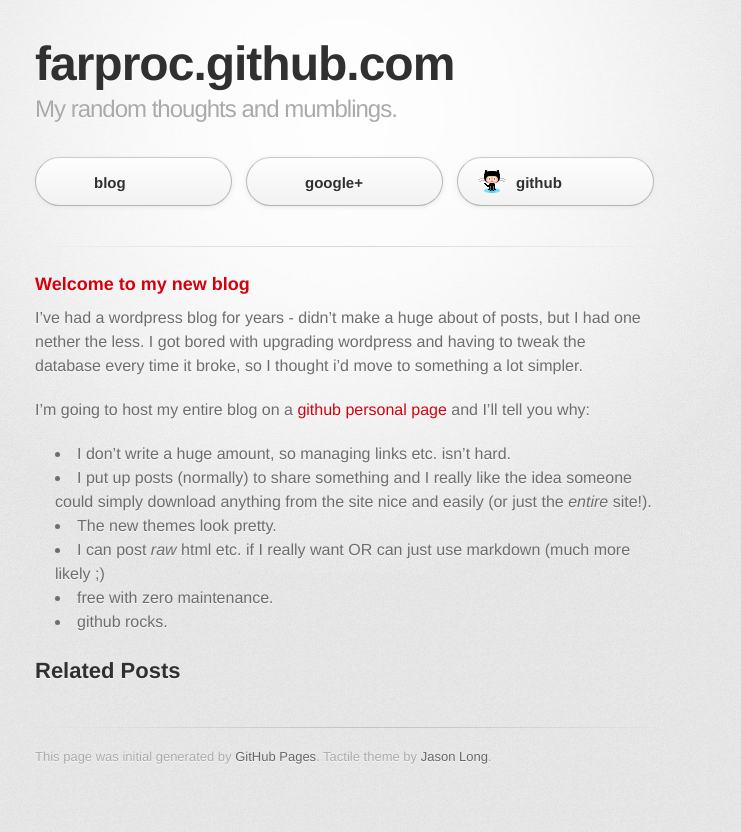
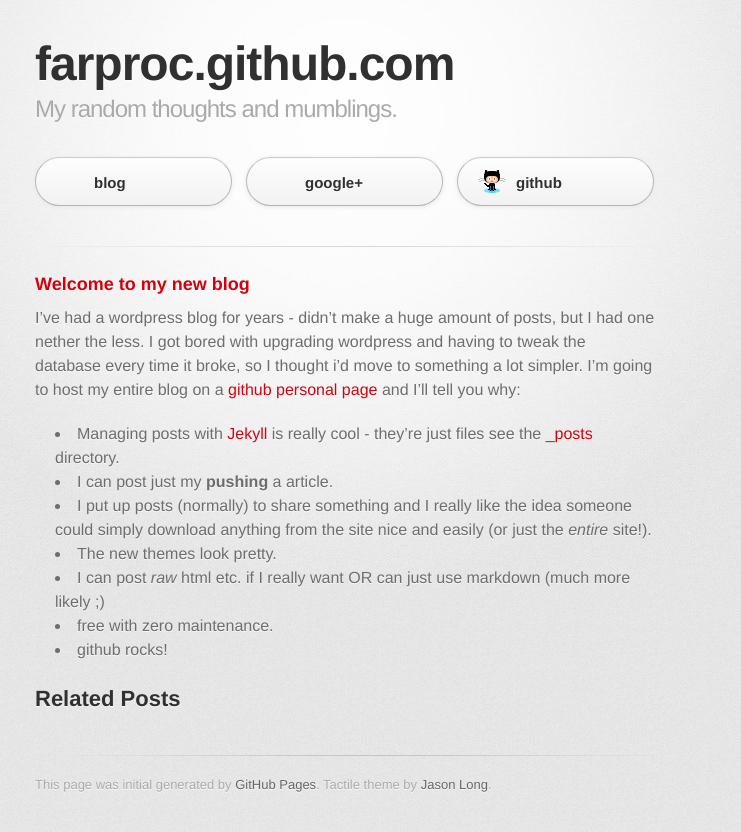
Before and after one commit to farproc/farproc.github.com, a Jekyll site: the page built from _posts/2012-07-04-Welcome.md, in a window 1280 px wide. Shown: the top 832 px of the page, without its empty margins (295-1036 px from the left). Built offline with Jekyll 4.4.1, drawn with Linux system fonts in a browser that asks for light colours; some web fonts are replaced.

Commit message:
updated welcome post

```diff
--- a/_layouts/default.html
+++ b/_layouts/default.html
@@ -22,7 +22,7 @@
             </header>
 
             <section id="downloads" class="clearfix">
-                <a href="https://farproc.github.com/" class="button"><span>blog</span></a>
+                <a href="/" class="button"><span>blog</span></a>
                 <a href="https://plus.google.com/105697390180561946359" class="button"><span>google+</span></a>
                 <a href="https://github.com/farproc" id="view-on-github" class="button"><span>github</span></a>
             </section>
--- a/_posts/2012-07-04-Welcome.md
+++ b/_posts/2012-07-04-Welcome.md
@@ -5,13 +5,12 @@
 
 ### {{ page.title }}
 
-I've had a wordpress blog for years - didn't make a huge about of posts, but I had one nether the less. I got bored with upgrading wordpress and having to tweak the database every time it broke, so I thought i'd move to something a lot simpler.
+I've had a wordpress blog for years - didn't make a huge amount of posts, but I had one nether the less. I got bored with upgrading wordpress and having to tweak the database every time it broke, so I thought i'd move to something a lot simpler. I'm going to host my entire blog on a [github personal page](http://pages.github.com/) and I'll tell you why:
 
-I'm going to host my entire blog on a [github personal page](http://pages.github.com/) and I'll tell you why:
-
-* I don't write a huge amount, so managing links etc. isn't hard.
+* Managing posts with [Jekyll](https://github.com/mojombo/jekyll/) is really cool - they're just files see the [\_posts](https://github.com/farproc/farproc.github.com/tree/master/_posts/) directory.
+* I can post just my __pushing__ a article.
 * I put up posts (normally) to share something and I really like the idea someone could simply download anything from the site nice and easily (or just the _entire_ site!).
 * The new themes look pretty.
 * I can post _raw_ html etc. if I really want OR can just use markdown (much more likely ;)
 * free with zero maintenance.
-* github rocks.
+* github rocks!
```
Also changed, not shown: other parts of _layouts/default.html (+1 -1 lines).
